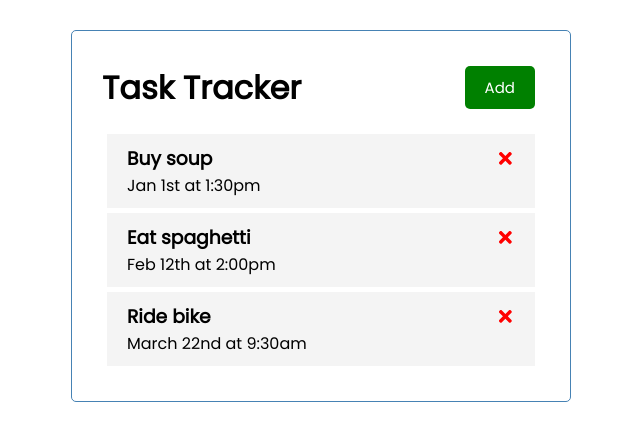
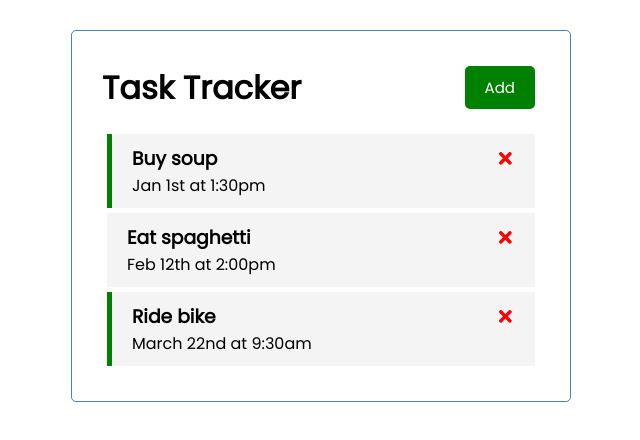
Before and after one commit to s-palmer/react-task-tracker, a React (Create React App) app: page / in a window 1280 px wide. Shown: the top 440 px of the page, without its empty margins (319-959 px from the left). Built offline with nearby package versions, Linux system fonts and the light colour scheme.

Commit message:
Toggle reminder state added

```diff
--- a/src/App.js
+++ b/src/App.js
@@ -30,13 +30,19 @@
   // Delete Task
 
   const deleteTask = (id) => {
-    console.log('delete', id)
+    setTasks(tasks.filter((task) => task.id !== id))
+  }
+
+  // Toggle Reminder
+
+  const toggleReminder = (id) => {
+    setTasks(tasks.map((task) => task.id === id ? { ...task, reminder: !task.reminder } : task))
   }
 
   return (
     <div className="container">
       <Header />
-      <Tasks tasks={tasks} onDelete={deleteTask} />
+      {tasks.length > 0 ? <Tasks tasks={tasks} onDelete={deleteTask} onToggle={toggleReminder}/> : 'You have no tasks'}
     </div>
   );
 }
--- a/src/components/Task.js
+++ b/src/components/Task.js
@@ -1,8 +1,8 @@
 import { FaTimes } from 'react-icons/fa'
 
-const Task = ({ task, onDelete }) => {
+const Task = ({ task, onDelete, onToggle }) => {
   return (
-    <div className="task">
+    <div className={`task ${task.reminder ? 'reminder' : ''}`} onDoubleClick={() => onToggle(task.id)}>
       <h3>{task.text} <FaTimes style={{ color: 'red', cursor: 'pointer' }} onClick={() => onDelete(task.id)}/></h3>
       <p>{task.day}</p>
     </div>
--- a/src/components/Tasks.js
+++ b/src/components/Tasks.js
@@ -1,11 +1,11 @@
 import Task from "./Task";
 
-const Tasks = ( { tasks, onDelete } ) => {
+const Tasks = ( { tasks, onDelete, onToggle } ) => {
 
   return (
     <>
       {tasks.map((task) => (
-        <Task key={task.id} task={task} onDelete={onDelete}/>
+        <Task key={task.id} task={task} onDelete={onDelete} onToggle={onToggle}/>
       ))}
     </>
   );
```
